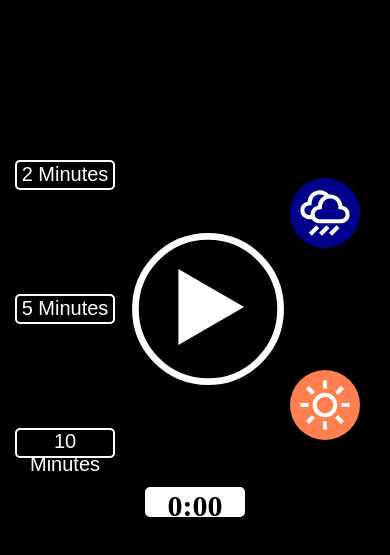
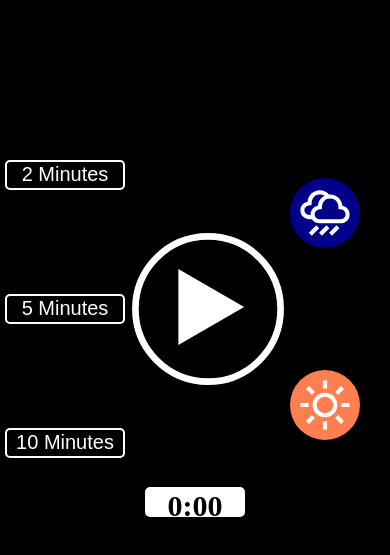
Before and after one commit to mgkhandekar/trancezen, a plain HTML site: page index.html in a window 390 px wide. Shown: the part 197-752 px from the top of the page. Drawn offline with Linux system fonts and the light colour scheme.

Commit message:
Update style.css

```diff
--- a/style.css
+++ b/style.css
@@ -137,7 +137,7 @@ video{
 .sound-picker button
 {
 	color: white;
-	width: 100px;
+	width: 120px;
 	height:30px;
 	background: black;
 	border: 2px solid white;
@@ -148,7 +148,7 @@ video{
 }
 .time-select button:hover{
 	color: black;
-	background: none;
+	background: white;
 	border: 2px solid black;
 }
 .sound-picker button{
```
